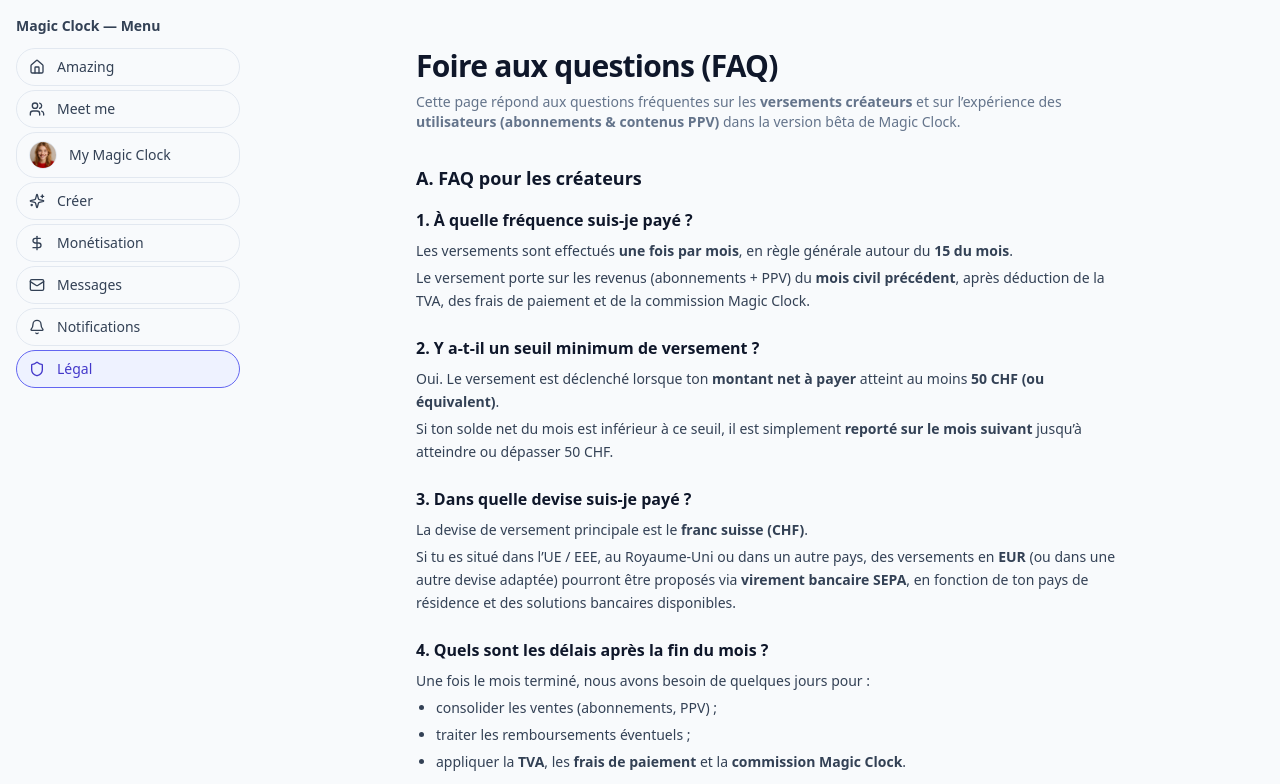
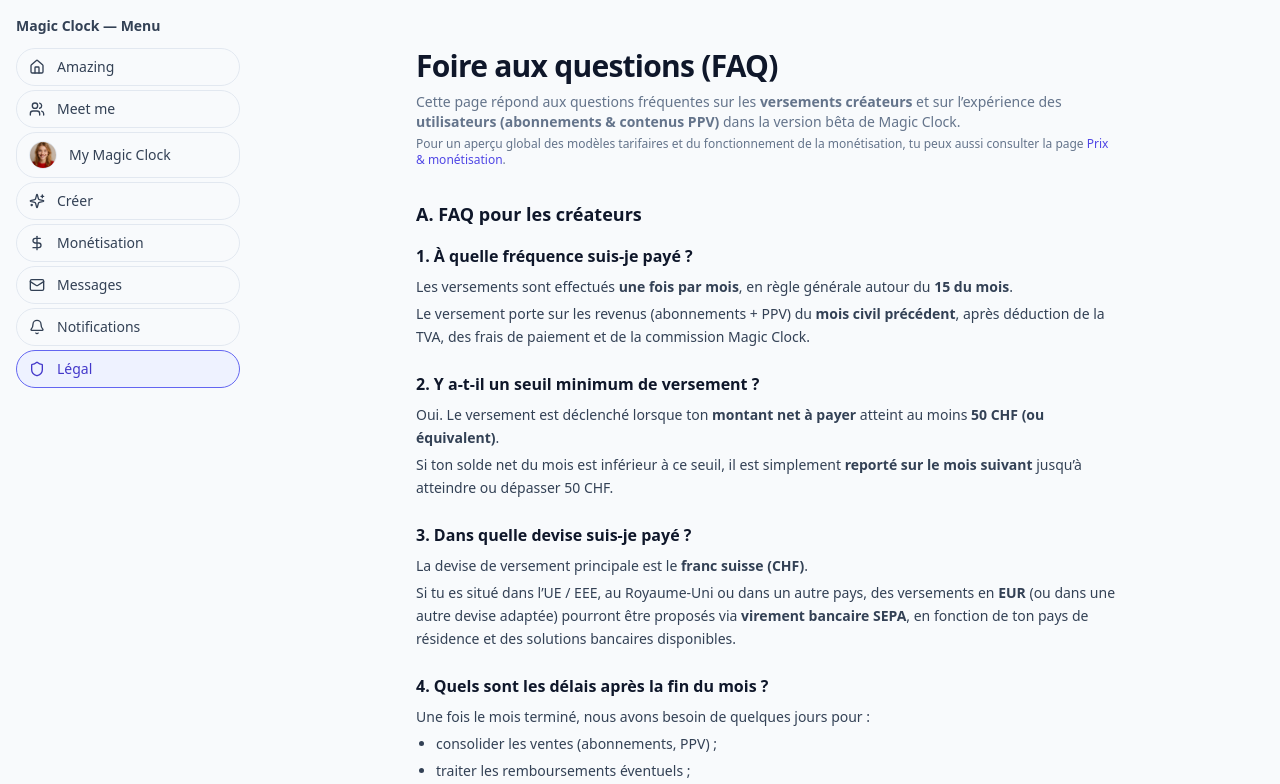
Before and after one commit to welcome-magic-clock/magic-clock-web-mvp, a Next.js app: page /legal/faq in a window 1280 px wide. Shown: the top 784 px of the page. Built offline with nearby package versions, Linux system fonts and the light colour scheme.

Commit message:
Update page.tsx

```diff
--- a/app/legal/faq/page.tsx
+++ b/app/legal/faq/page.tsx
@@ -16,6 +16,17 @@ export default function LegalFAQPage() {
           <strong>versements créateurs</strong> et sur l’expérience des{" "}
           <strong>utilisateurs (abonnements & contenus PPV)</strong> dans la
           version bêta de Magic Clock.
+        </p>
+        <p className="mt-1 text-xs text-slate-500">
+          Pour un aperçu global des modèles tarifaires et du fonctionnement de
+          la monétisation, tu peux aussi consulter la page{" "}
+          <a
+            href="/pricing"
+            className="font-medium text-indigo-600 hover:text-indigo-700"
+          >
+            Prix &amp; monétisation
+          </a>
+          .
         </p>
       </header>
 
```
